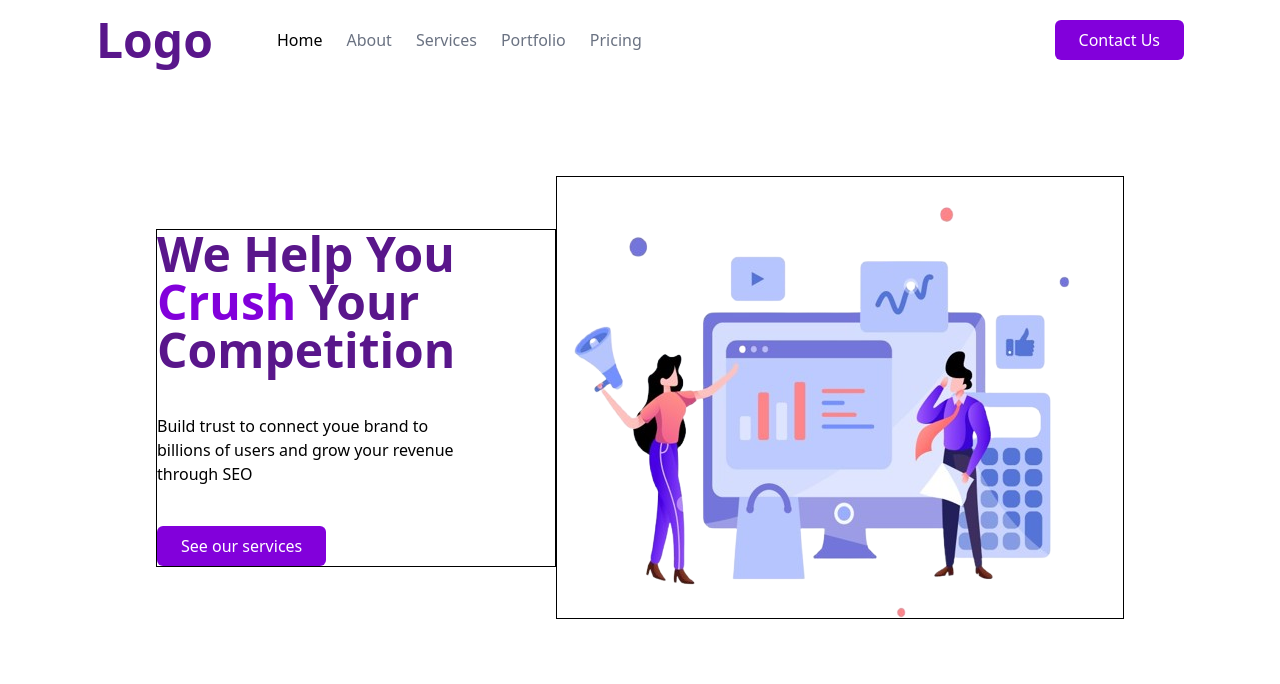
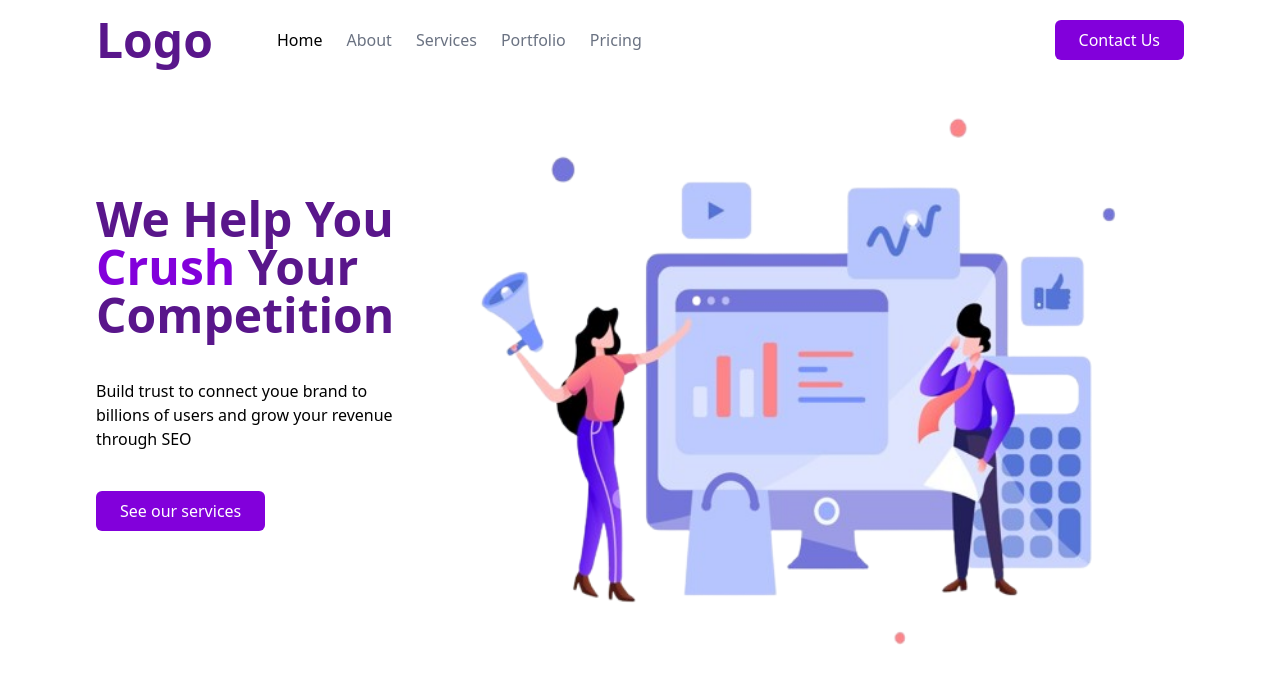
Before and after one commit to Aromalpriyan/SEO-Landing-Page, a plain HTML site: page index.html in a window 1280 px wide. Drawn offline with nearby package versions, Linux system fonts and the light colour scheme.

Commit message:
Completed

```diff
--- a/index.html
+++ b/index.html
@@ -34,16 +34,16 @@
 
         </nav>
         <!-- hero section -->
-            <main class="flex flex-col-reverse lg:flex-row items-center justify-center pt-24 ">
+            <main class="flex flex-col-reverse lg:flex-row items-center justify-center  ">
                 <!-- left -->
-                 <div class=" flex flex-col gap-10 items-start w-[400px] border">
+                 <div class=" flex flex-col gap-10 items-start w-[400px]">
                     <h1 class="text-purple-900 text-5xl font-bold">We Help You <span class="text-purple-700">Crush</span> Your Competition</h1>
                     <p class="w-[300px]">Build trust to connect youe brand to billions of users and grow your revenue through SEO</p>
                     <button class="bg-purple-700 text-white rounded-md px-4 md:px-6 py-2">See our services </button>
                  </div>
                  <!-- right -->
-                  <div class="border">
-                    <img src="./img2.png" alt="">
+                  <div>
+                    <img src="./img2.png" alt="" class="w-[800px]">
                   </div>
             </main>
 
```
Also changed, not shown: FullScreen.png (added), Mobile.png (added), 1 other file.
